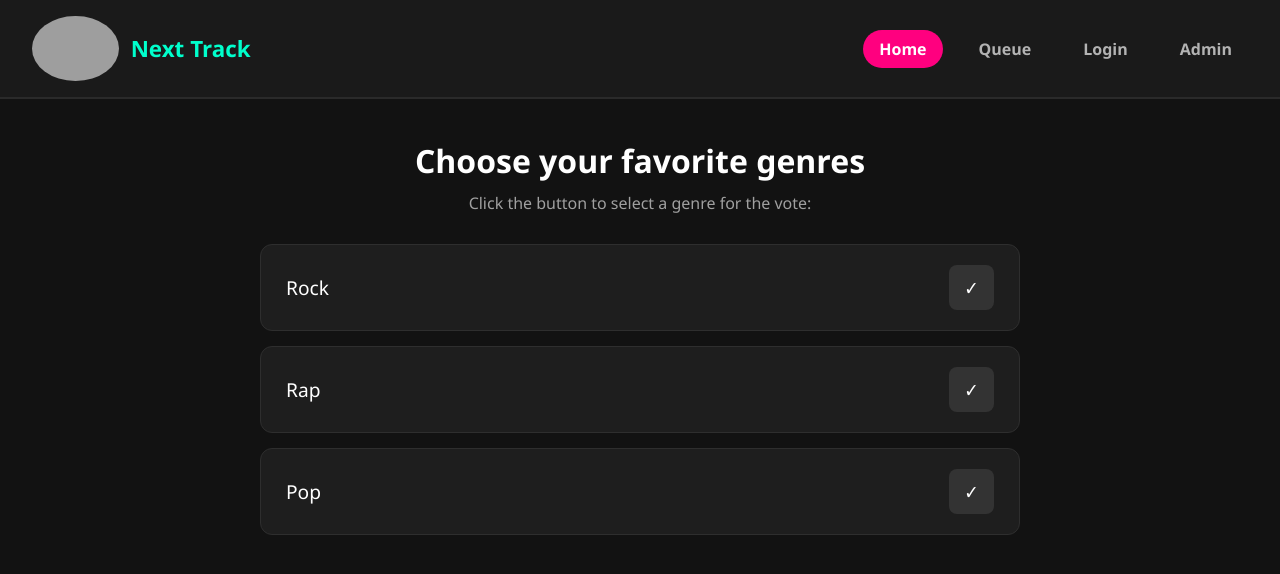
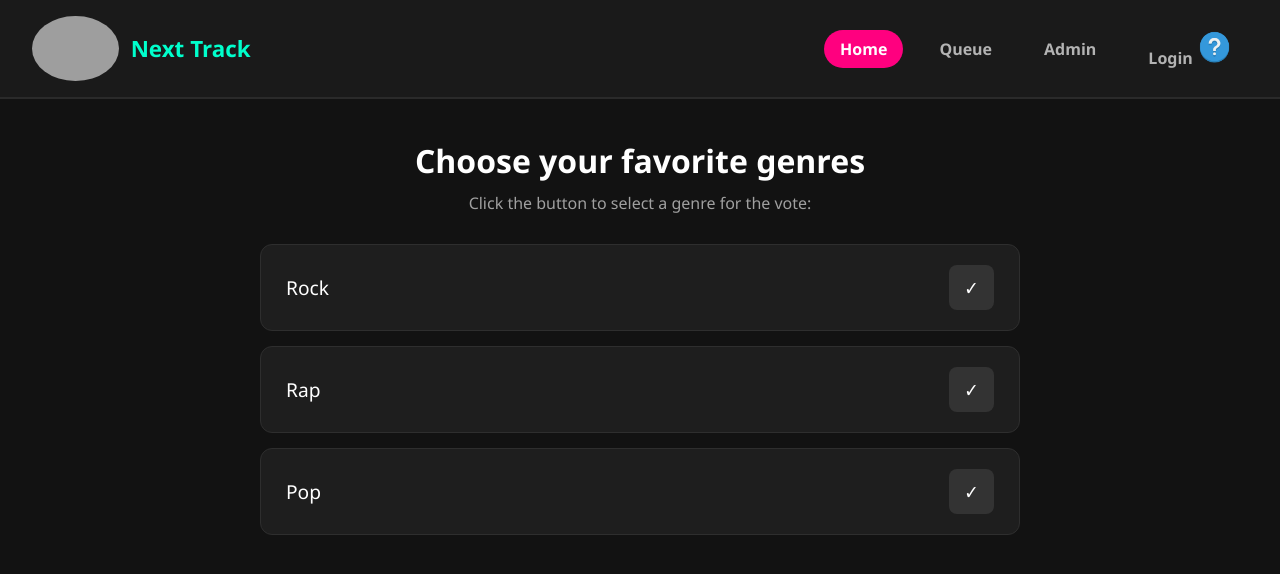
Before and after one commit to MrSquidson/Sem-Proj_Next-Track, a website: page frontend/index.html in a window 1280 px wide. Drawn offline with Linux system fonts and the light colour scheme; grey boxes are pictures that could not be loaded.

Commit message:
Change: Login in index.html
Updated login location, now also includes a profile image in the link
Edited styles to include this aswell.
Added example code to scripts.js to show the correct view when we resolve our login.

Since we cannot use local storage (we dont know how) we will use a query in order to reflect what user is logged in (&user=...)

Using this we can hide the login view. (Currently what we do) This should however probably be changed to be reflected with DOM.

```diff
--- a/frontend/index.html
+++ b/frontend/index.html
@@ -34,9 +34,23 @@
         <nav class="navbar">
             <a href="/" class="active">Home</a>
             <a href="/queue">Queue</a>
-            <a href="/login.html">Login</a>
             <a href="/admin">Admin</a>
+            <div id="no-profile" class="profile-container">
+                <a href="/login.html">
+                    <p class="profile-text">Login</p>
+                    <img class="profile-img" src="image/users/unknown.png" alt="Unknown User"/>
+                </a>
+            </div>
+            <div hidden id="foobar-profile">
+                <a href="/user/foobar.html">
+                    <p class="profile-text">Welcome FooBar!</p>
+                    <img class="profile-img" src="image/users/unknown.png" alt="FooBar"/>
+                </a>
+            </div>
         </nav>
+
+        <!-- User image + Login-->
+
 
     </header>
 
--- a/frontend/styles.css
+++ b/frontend/styles.css
@@ -65,6 +65,8 @@ body {
 .navbar {
     display: flex;
     gap: 20px;
+    align-items: center;
+    justify-content: center;
 }
 
 .navbar a {
@@ -169,3 +171,22 @@ body {
     font-size: 1.2rem;
     font-weight: 500;
 }
+
+.profile-img {
+    height: 35px;
+    width: auto;
+    border-radius: 50%; /* Gør billedet helt rundt, så den hvide firkantede baggrund forsvinder */
+    object-fit: cover;
+    display: inline-flex;
+    vertical-align: center;
+}
+
+.profile-text {
+    display: inline-block;
+    vertical-align: center;
+}
+
+.profile-container {
+    float: right;
+    display: flex;
+}
```
Also changed, not shown: frontend/scripts.js (+14 -0 lines), frontend/image/users/unknown.png (added).
